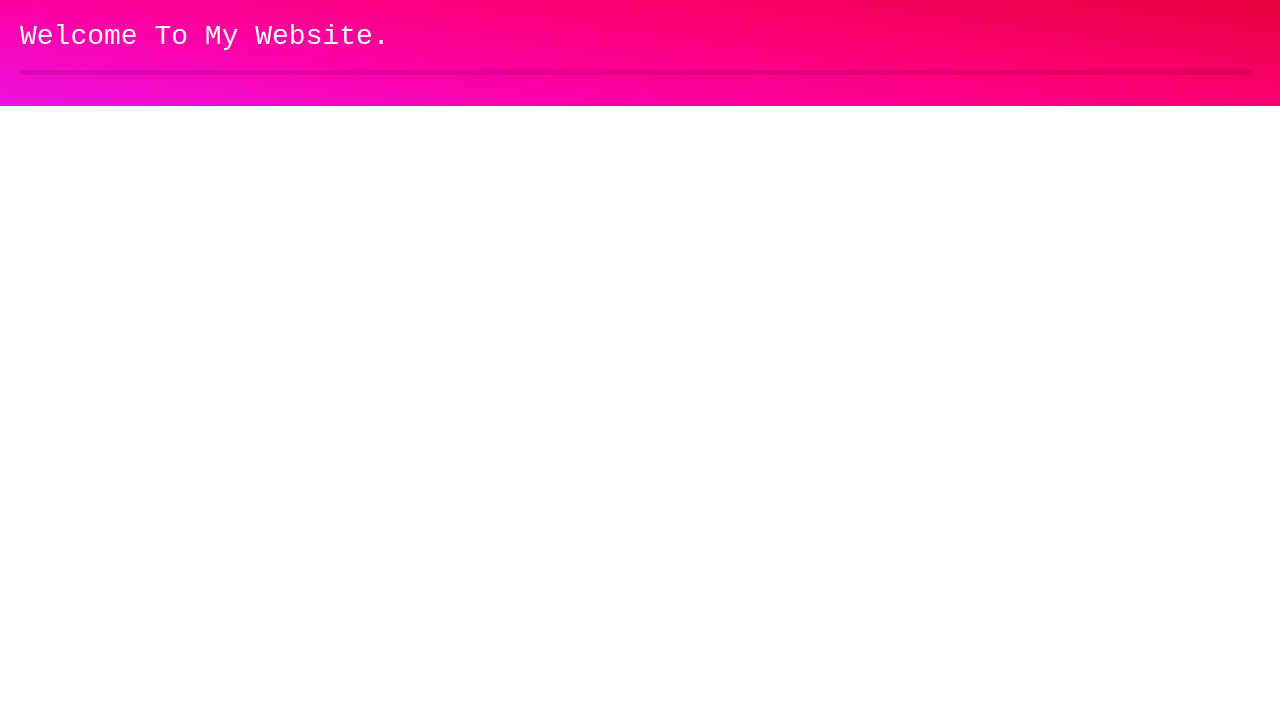
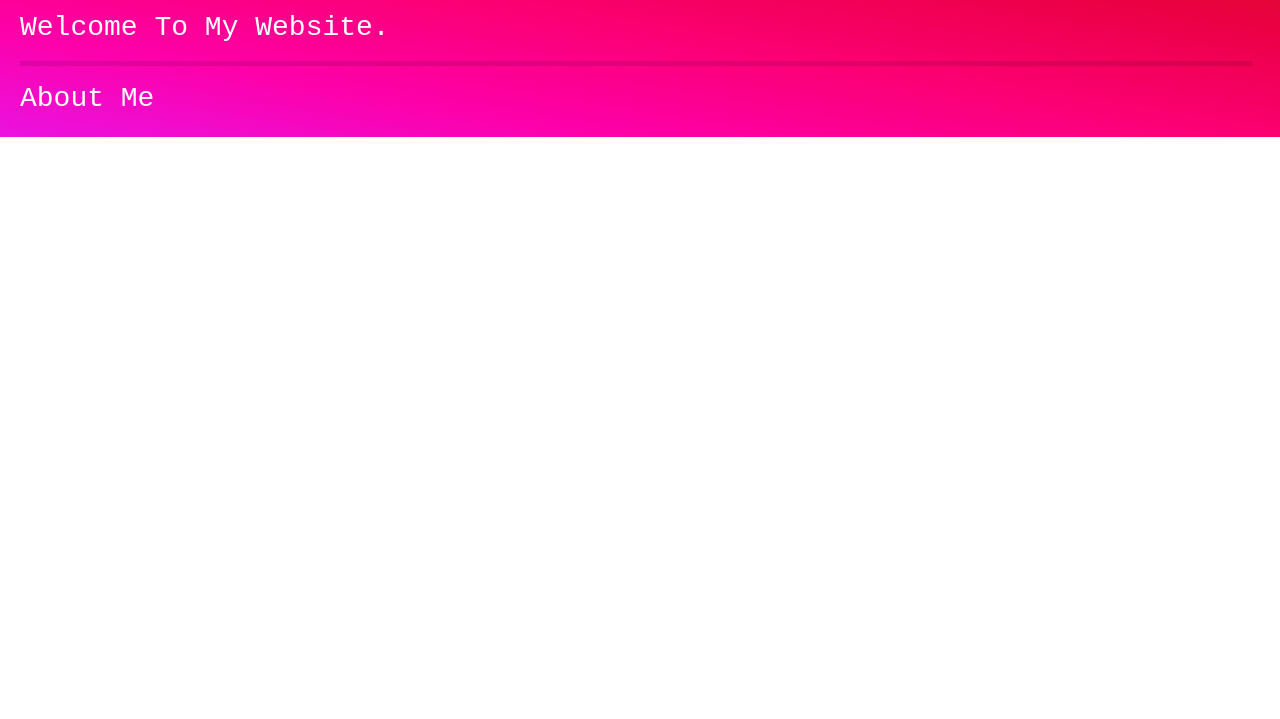
Before and after one commit to vikas-lokesh/vikas-lokesh.github.io, a plain HTML site: page index.html in a window 1280 px wide. Shown: the part 81-800 px from the top of the page. Drawn offline with Linux system fonts and the light colour scheme.

Commit message:
Added html and css.

```diff
--- a/css/style.css
+++ b/css/style.css
@@ -8,7 +8,7 @@
 .paddedheadings {
     padding-top: 15px;
     padding-left: 20px;
-    padding-bottom: 15px;
+    padding-bottom: 6px;
     font-family: 'Courier New', Courier, monospace;
 }
 
@@ -20,3 +20,15 @@ hr {
     border-width: 5px;
     margin-right: 1em;
 }
+
+p {
+    font-size: 1em;
+}
+
+a:link {
+    color: white;
+}
+
+a:visited {
+    color: "#c6c6c6"
+}
--- a/index.html
+++ b/index.html
@@ -3,6 +3,7 @@
     <head>
         <title> My Website </title>
         <meta charset = "UTF-8">
+        <meta name = "description" content = "Vikas L.'s Website">
         <link rel = "stylesheet" href = "css/bootstrap.min.css"> <!-- bootstrap css link -->
         <link rel = "stylesheet" href = "css/style.css"> <!-- handwritten css -->
         <script type = "text/javascrpt" src = "js/bootstrap.min.js"></script> <!-- bootstrap javascript link-->
@@ -15,7 +16,11 @@
                 </h1>
                 <h3 class = "paddedheadings">
                     Welcome To My Website. <hr>
-                </h3>
+                <div class = "paddedtext">
+                    <a href = "#aboutme"> <p>
+                        About Me
+                    </p> </a>
+                </div>
             </div>  <!-- gradient class -->
         </div> <!-- alltext class-->
     </body>
```
